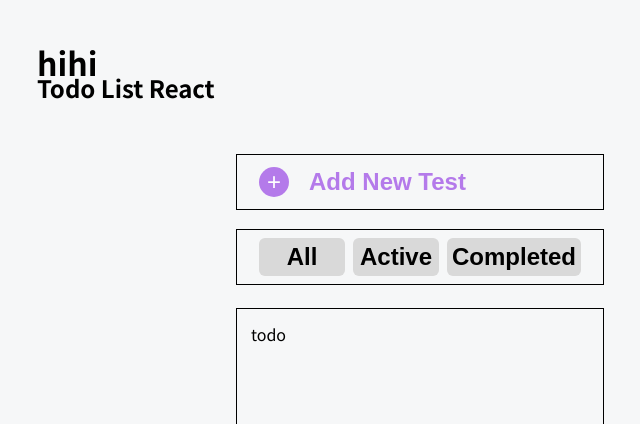
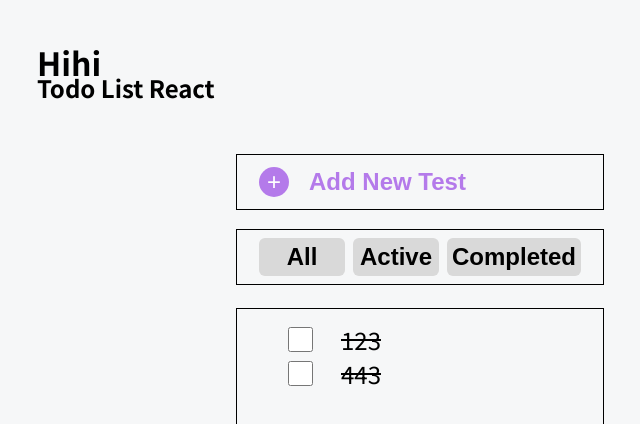
Before and after one commit to VanessaLin9/TodoListReact, a React (Create React App) app: page / in a window 1280 px wide. Shown: the top 424 px of the page, without its empty margins (203-843 px from the left). Built offline with nearby package versions, Linux system fonts and the light colour scheme.

Commit message:
move input to app.js

```diff
--- a/src/components/01_Input/index.jsx
+++ b/src/components/01_Input/index.jsx
@@ -1,17 +1,7 @@
-const Input = () => {
-  return (
-    <section>
-      <div className="input">
-        <button className="add-btn">+</button>
-        <input
-          className="input-text"
-          type="text"
-          placeholder="Add New Test"
-          // required
-        />
-      </div>
-    </section>
-  );
-};
+// const Input = () => {
+//   return (
 
-export default Input;
+//   );
+// };
+
+// export default Input;
--- a/src/components/02_Filter/index.jsx
+++ b/src/components/02_Filter/index.jsx
@@ -1,3 +1,5 @@
+// import React from 'react';
+
 const Filter = () => {
   return (
     <section className="todolist__filter-btns">
--- a/src/components/03_Todo/index.jsx
+++ b/src/components/03_Todo/index.jsx
@@ -1,8 +1,31 @@
-const Todo = () => {
+// import React from 'react';
+
+const todoList = [
+  { todo: '123', completed: false, id: 0 },
+  { todo: '443', completed: true, id: 1 },
+];
+
+const Todo = (props) => {
+  const { addTodo } = props;
+  console.log(addTodo);
   return (
     <section className="todolist">
       <ul id="todos">
-        <p>todo</p>
+        {todoList.map((todo) => {
+          return (
+            <li
+              className="todo checked"
+              key={todo.id}
+              data-completed={todo.completed}
+            >
+              <a href="/">
+                <i className="far fa-trash-alt trash" />
+              </a>
+              <input type="checkbox" className="todo-checkbox" />
+              {todo.todo}
+            </li>
+          );
+        })}
       </ul>
     </section>
   );
--- a/src/components/App.jsx
+++ b/src/components/App.jsx
@@ -1,13 +1,40 @@
-import Input from './01_Input/index';
+import React from 'react';
+// import Input from './01_Input/index';
 import Filter from './02_Filter/index';
-import Todo from './03_Todo/index'
+import Todo from './03_Todo/index';
 
 const App = () => {
+  const [inputValue, setInputValue] = React.useState('');
+  const handleClick = () => {
+    console.log('click');
+    console.log(inputValue);
+  };
+  const handleInputChange = (e) => {
+    const { value } = e.target;
+    setInputValue(value);
+  };
+
   return (
     <div className="container">
-      <h1>hihi</h1>
+      <h1>Hihi</h1>
       <h2>Todo List React</h2>
-      <Input />
+      {/* <Input /> */}
+      <section>
+        <div className="input">
+          <button className="add-btn" onClick={() => handleClick()}>
+            +
+          </button>
+          <input
+            className="input-text"
+            type="text"
+            placeholder="Add New Test"
+            value={inputValue}
+            onChange={handleInputChange}
+            // required
+          />
+        </div>
+      </section>
+      {/* input */}
       <Filter />
       <Todo />
     </div>
```
Also changed, not shown: .prettierrc.js.
